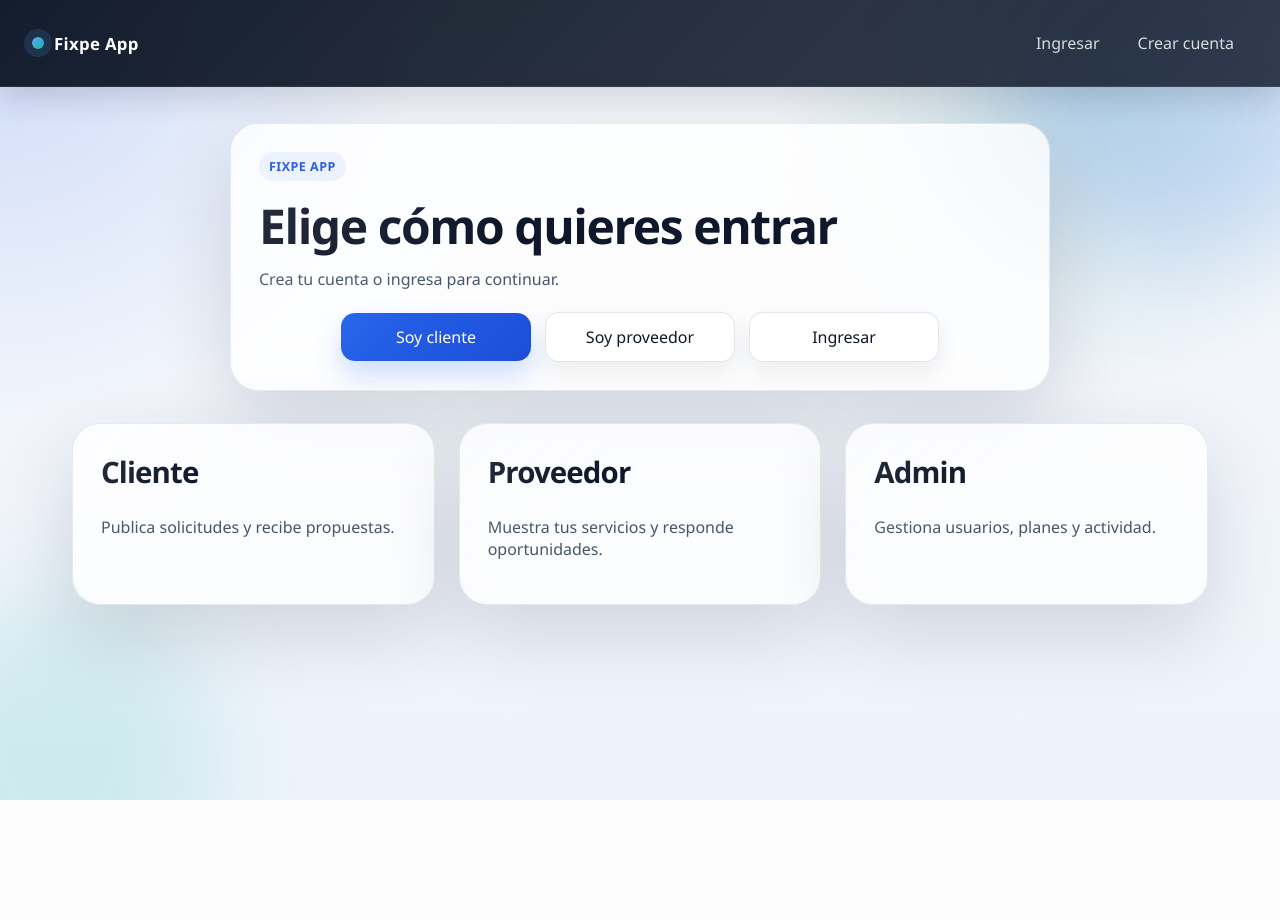
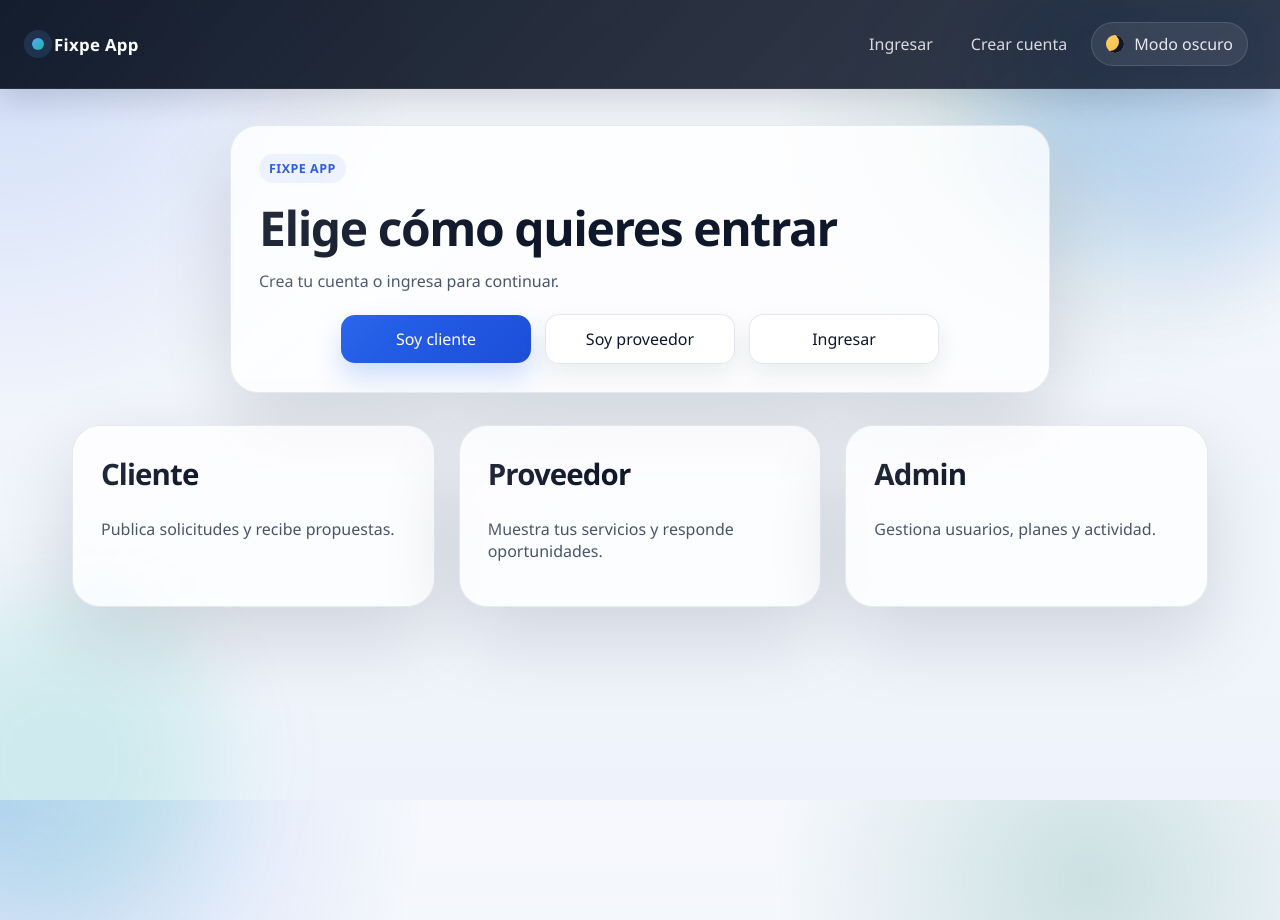
Before and after one commit to jeanpx/fixpe, a PHP site: page /app/ in a window 1280 px wide; the page is wider, and only the part inside the window is pictured. Before the commit the page ends 800 px from the top of that part, so only its background shows below. Run offline with PHP 8.4, Linux system fonts and the light colour scheme.

Commit message:
Mejorar interfaz cliente

```diff
--- a/app/layout.php
+++ b/app/layout.php
@@ -21,7 +21,7 @@ function render_header(string $title): void
   <title><?= e($title) ?> | <?= e(app_name()) ?></title>
   <link rel="stylesheet" href="<?= e(asset_url('styles.css')) ?>">
 </head>
-<body>
+<body class="page-enter">
   <header class="topbar">
     <a class="brand" href="<?= e(route_url('index.php')) ?>"><?= e(app_name()) ?></a>
     <nav class="topnav">
@@ -32,6 +32,10 @@ function render_header(string $title): void
         <a href="<?= e(route_url('login.php')) ?>">Ingresar</a>
         <a href="<?= e(route_url('register.php')) ?>">Crear cuenta</a>
       <?php endif; ?>
+      <button class="theme-toggle" id="themeToggle" type="button" aria-label="Cambiar tema">
+        <span class="theme-toggle-icon" aria-hidden="true"></span>
+        <span class="theme-toggle-label">Modo oscuro</span>
+      </button>
     </nav>
   </header>
   <main class="container">
@@ -45,6 +49,48 @@ function render_footer(): void
 {
     ?>
   </main>
+  <script>
+    (function () {
+      var body = document.body;
+      var toggle = document.getElementById('themeToggle');
+      var label = toggle ? toggle.querySelector('.theme-toggle-label') : null;
+      var savedTheme = localStorage.getItem('app-theme');
+
+      function updateLabel() {
+        if (!label) {
+          return;
+        }
+
+        label.textContent = body.classList.contains('theme-dark')
+          ? 'Modo claro'
+          : 'Modo oscuro';
+      }
+
+      function applyTheme(theme) {
+        body.classList.toggle('theme-dark', theme === 'dark');
+        localStorage.setItem('app-theme', theme);
+        updateLabel();
+      }
+
+      if (savedTheme === 'dark') {
+        body.classList.add('theme-dark');
+      }
+
+      updateLabel();
+
+      if (toggle) {
+        toggle.addEventListener('click', function () {
+          applyTheme(body.classList.contains('theme-dark') ? 'light' : 'dark');
+        });
+      }
+
+      window.requestAnimationFrame(function () {
+        window.requestAnimationFrame(function () {
+          body.classList.add('is-ready');
+        });
+      });
+    })();
+  </script>
 </body>
 </html>
 <?php
--- a/app/styles.css
+++ b/app/styles.css
@@ -46,6 +46,21 @@ body {
   overflow-x: hidden;
   overscroll-behavior-y: none;
   scrollbar-width: none;
+}
+
+body.theme-dark {
+  --panel: rgba(9, 16, 28, 0.82);
+  --panel-strong: rgba(12, 20, 34, 0.94);
+  --panel-line: rgba(148, 163, 184, 0.16);
+  --ink: #e5edf8;
+  --ink-soft: #9fb0c8;
+  --brand-soft: rgba(59, 130, 246, 0.18);
+  --shadow-lg: 0 28px 80px rgba(2, 6, 23, 0.4);
+  --shadow-md: 0 18px 40px rgba(2, 6, 23, 0.28);
+  background:
+    radial-gradient(circle at top left, rgba(37, 99, 235, 0.14), transparent 28%),
+    radial-gradient(circle at 85% 10%, rgba(20, 184, 166, 0.1), transparent 24%),
+    linear-gradient(180deg, #081120 0%, #0b1322 100%);
 }
 
 body.page-enter {
@@ -141,6 +156,7 @@ body::after {
   display: flex;
   flex-wrap: wrap;
   gap: 10px;
+  align-items: center;
 }
 
 .topnav a {
@@ -154,6 +170,42 @@ body::after {
   color: #fff;
   background: rgba(255, 255, 255, 0.08);
   transform: translateY(-1px);
+}
+
+.theme-toggle {
+  display: inline-flex;
+  align-items: center;
+  gap: 10px;
+  padding: 10px 14px;
+  border-radius: 999px;
+  border: 1px solid rgba(255, 255, 255, 0.12);
+  background: rgba(255, 255, 255, 0.08);
+  color: rgba(255, 255, 255, 0.88);
+  box-shadow: none;
+}
+
+.theme-toggle:hover {
+  background: rgba(255, 255, 255, 0.14);
+  box-shadow: none;
+}
+
+.theme-toggle-icon {
+  width: 18px;
+  height: 18px;
+  border-radius: 999px;
+  background: linear-gradient(135deg, #ffd166, #f4b942);
+  box-shadow: inset -5px -2px 0 0 #0f172a;
+  flex-shrink: 0;
+}
+
+.theme-dark .theme-toggle {
+  background: rgba(255, 255, 255, 0.06);
+  border-color: rgba(255, 255, 255, 0.08);
+}
+
+.theme-dark .theme-toggle-icon {
+  background: linear-gradient(135deg, #cbd5e1, #94a3b8);
+  box-shadow: inset -5px -2px 0 0 #1e293b;
 }
 
 .container {
@@ -349,6 +401,15 @@ textarea {
   transition: border-color 0.24s ease, box-shadow 0.24s ease, background 0.24s ease, transform 0.2s ease;
 }
 
+.theme-dark input,
+.theme-dark select,
+.theme-dark textarea {
+  background: rgba(15, 23, 42, 0.9);
+  border-color: rgba(148, 163, 184, 0.2);
+  color: var(--ink);
+  box-shadow: inset 0 1px 0 rgba(255, 255, 255, 0.04);
+}
+
 input:focus,
 select:focus,
 textarea:focus {
@@ -400,6 +461,27 @@ button:active,
 
 .button.secondary:hover {
   box-shadow: 0 14px 28px rgba(15, 23, 42, 0.1);
+}
+
+.topnav .theme-toggle {
+  display: inline-flex;
+  width: auto;
+  padding: 10px 14px;
+  border: 1px solid rgba(255, 255, 255, 0.12);
+  background: rgba(255, 255, 255, 0.08);
+  color: rgba(255, 255, 255, 0.88);
+  box-shadow: none;
+  filter: none;
+}
+
+.topnav .theme-toggle:hover {
+  background: rgba(255, 255, 255, 0.14);
+  box-shadow: none;
+  filter: none;
+}
+
+.topnav .theme-toggle:active {
+  transform: translateY(0);
 }
 
 .alert {
@@ -755,6 +837,10 @@ tbody tr:hover {
     width: 100%;
   }
 
+  .topnav .theme-toggle {
+    width: auto;
+  }
+
   .auth-card-register {
     padding: 20px 18px;
   }
```
